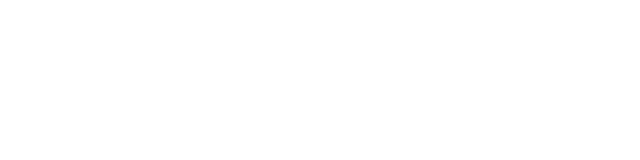
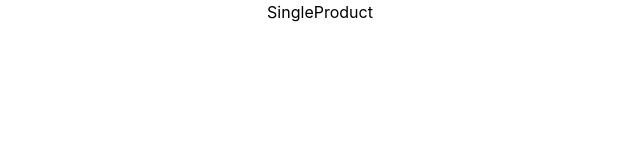
Before and after one commit to ajkacca457/techcommerce_front, a React (Create React App) app: page /products/1 in a window 1280 px wide. Before the commit this address had no page. Shown: the top 160 px of the page, without its empty margins (320-960 px from the left). Built offline with nearby package versions, Linux system fonts and the light colour scheme; the HTML template or start-up script is replaced by a standard one.

Commit message:
update routes and pages

```diff
--- /dev/null
+++ b/src/pages/Error.js
@@ -0,0 +1,9 @@
+import React from 'react'
+
+const Error = () => {
+  return (
+    <div>Error</div>
+  )
+}
+
+export default Error
--- /dev/null
+++ b/src/pages/Products.js
@@ -0,0 +1,9 @@
+import React from 'react'
+
+const Products = () => {
+  return (
+    <div>Products</div>
+  )
+}
+
+export default Products
--- /dev/null
+++ b/src/pages/SingleProduct.js
@@ -0,0 +1,9 @@
+import React from 'react'
+
+const SingleProduct = () => {
+  return (
+    <div>SingleProduct</div>
+  )
+}
+
+export default SingleProduct
--- a/src/routes/Routes.js
+++ b/src/routes/Routes.js
@@ -2,6 +2,9 @@
 import { Routes, Route } from 'react-router-dom';
 import Home from '../pages/Home';
 import About from '../pages/About';
+import Products from '../pages/Products';
+import SingleProduct from '../pages/SingleProduct';
+import Error from '../pages/Error';
 
 const AppRoutes = () => {
   return (
@@ -9,6 +12,10 @@
         <Routes>
             <Route path='/' element={<Home/>} />
             <Route path='about' element={<About/>} />
+            <Route path='products' element={<Products/>} />
+            <Route path='products/:id' element={<SingleProduct/>} />
+            <Route path='*' element={<Error/>} />
+
         </Routes>
     </>
   )
```
